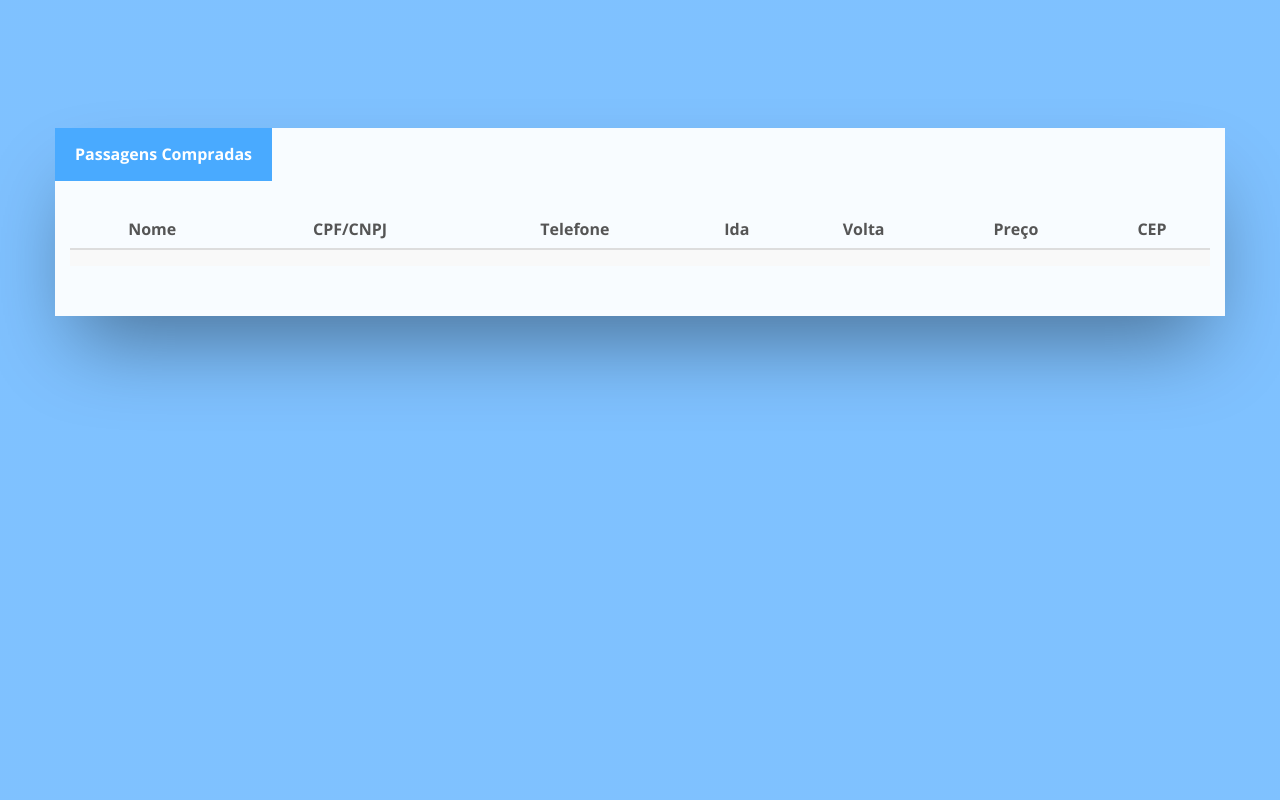
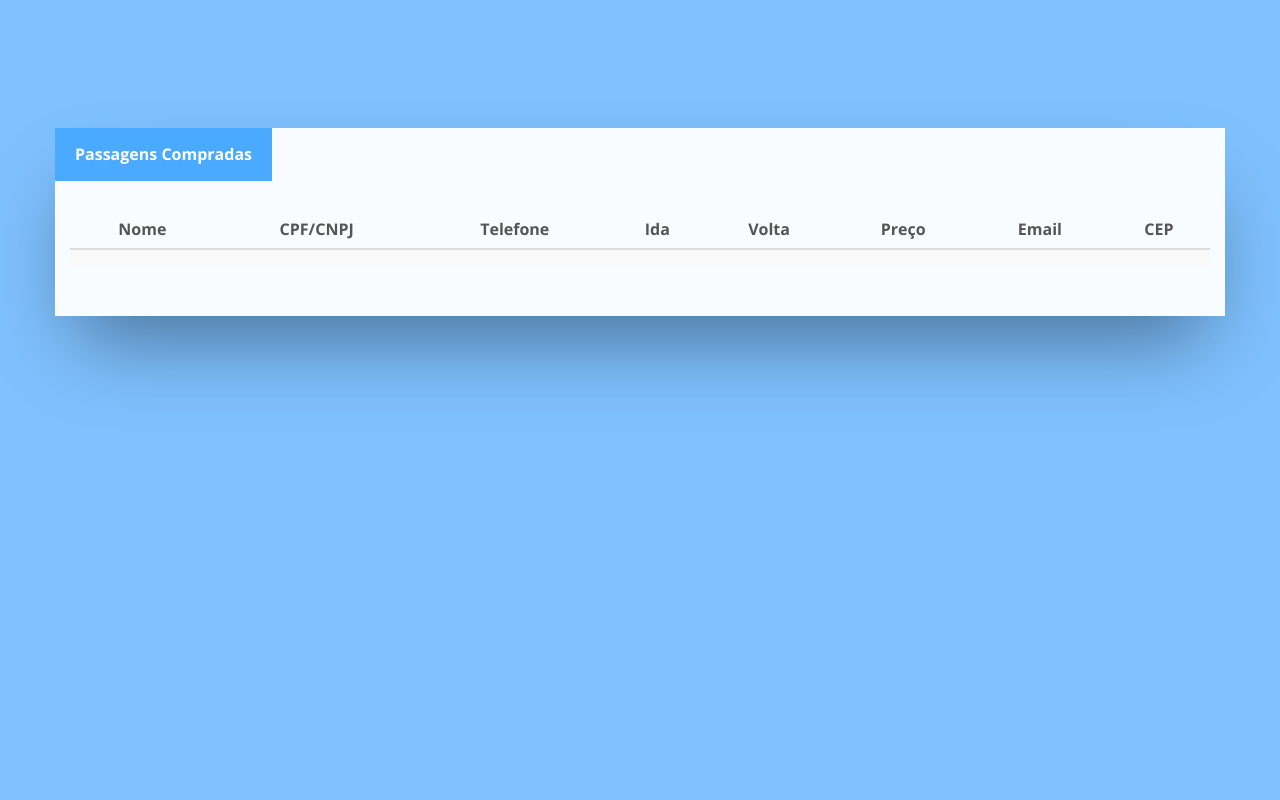
Before and after one commit to filipe1309/al-php-brazil, a PHP site: page /compras.php in a window 1280 px wide. Shown: the part 96-896 px from the top of the page. Run offline with PHP 8.4, Linux system fonts and the light colour scheme; data that the repository does not hold is empty.

Commit message:
chore: add email into view

```diff
--- a/compras.php
+++ b/compras.php
@@ -26,6 +26,7 @@
                                                     <th class='text-center'>Ida</th>
                                                     <th class='text-center'>Volta</th>
                                                     <th class='text-center'>Preço</th>
+                                                    <th class='text-center'>Email</th>
                                                     <th class='text-center'>CEP</th>
                                                 </tr>
                                             </thead>
@@ -50,6 +51,9 @@
                                                         <?php echo $viagem->preco; ?>
                                                     </td>
                                                     <td class='text-center'>
+                                                        <?php echo $cliente->email; ?>
+                                                    </td>
+                                                    <td class='text-center'>
                                                         <?php echo $cliente->cep; ?>
                                                     </td>
                                                 </tr>
```
